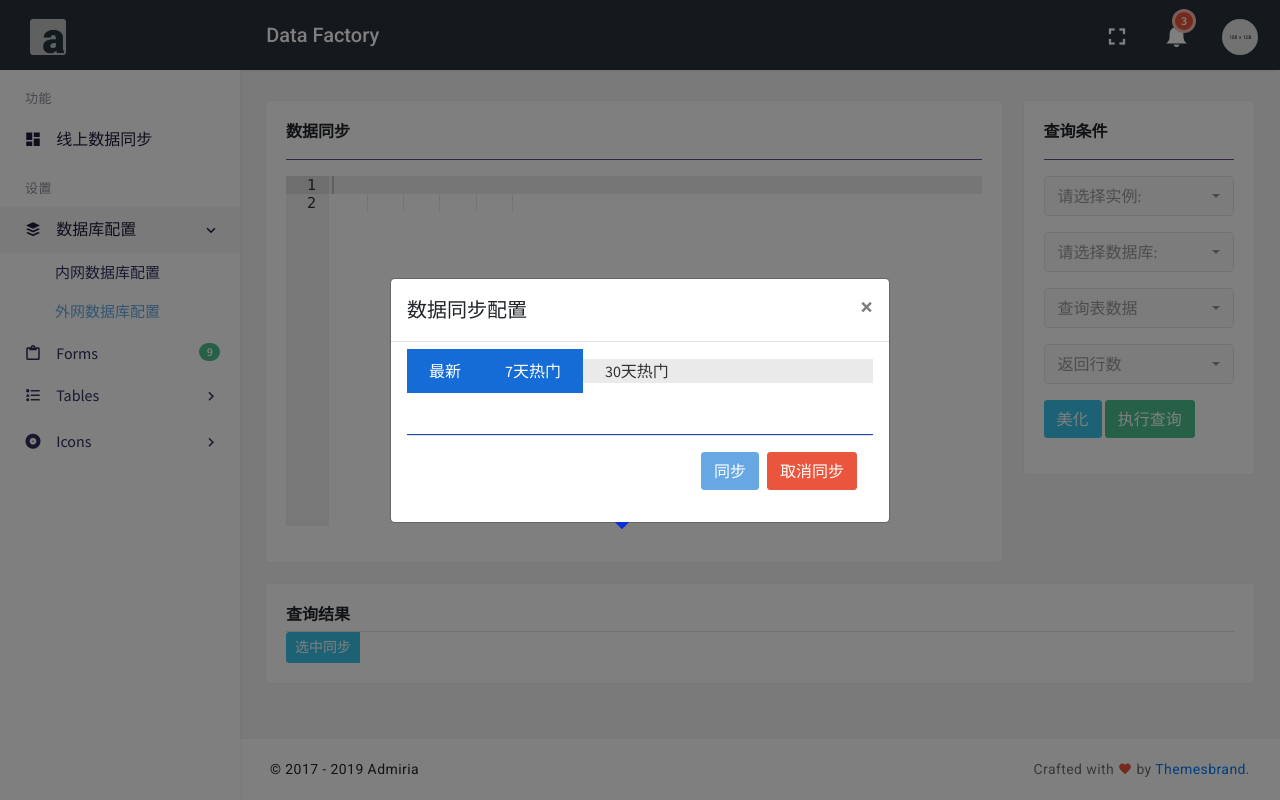
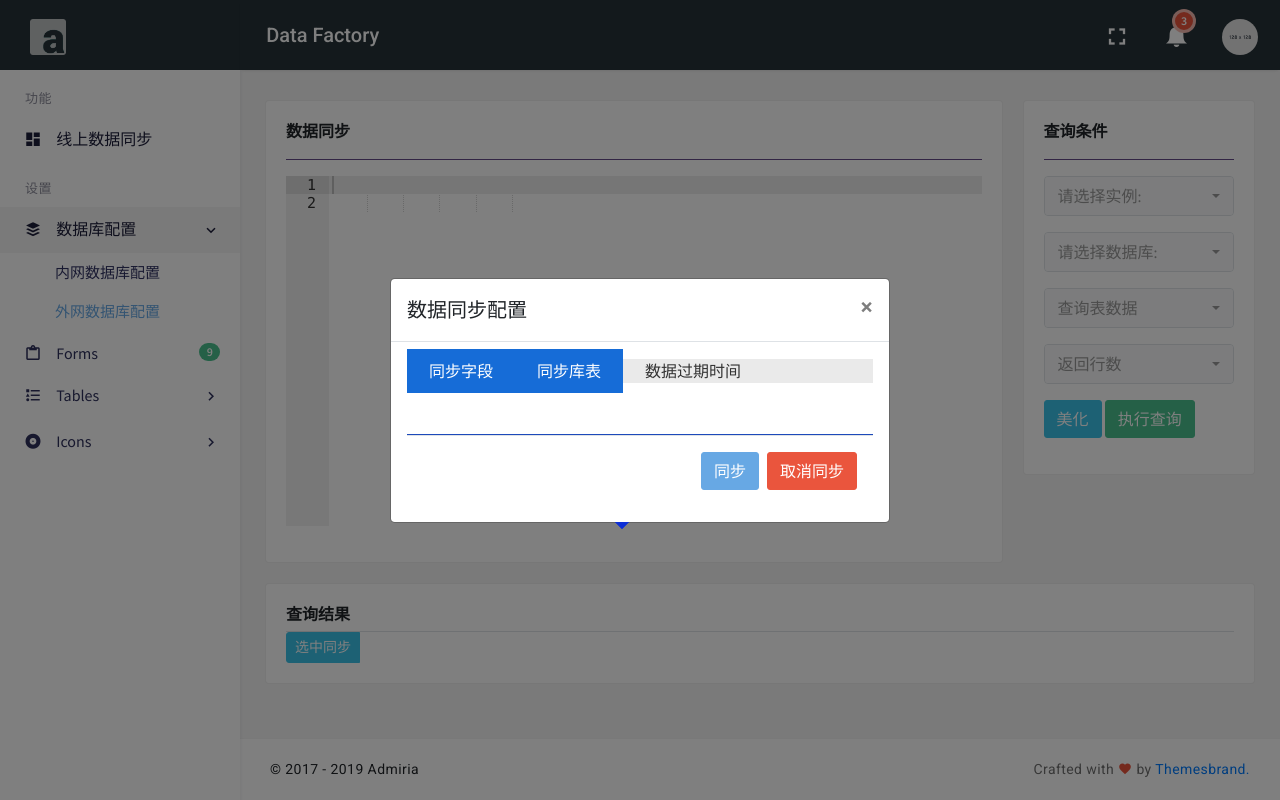
Before and after one commit to Ma-KaiQiang/data_factory_platform, a Django app: page /factory/data_sync/ in a window 1280 px wide, after a click on "选中同步". Run offline with Django 4.2, Linux system fonts and the light colour scheme; data that the repository does not hold is empty; parts of the project's set-up code (start-up, migrations or seed data) failed here and were passed over; some libraries are stand-ins or nearby versions; some web fonts are replaced.

```diff
--- a/templates/data_sync.html
+++ b/templates/data_sync.html
@@ -170,9 +170,9 @@
                                                 <div class="tab" role="tabpanel">
                                                     <!-- Nav tabs -->
                                                     <ul class="nav nav-tabs" role="tablist" style="margin-top:1px;" id="docTabs">
-                                                        <li role="presentation" class="active"><a href="#Section_new" aria-controls="home" role="tab" data-toggle="tab">最新</a>
-                                                        <li role="presentation" class="active"><a href="#Section_week" aria-controls="profile" role="tab" data-toggle="tab">7天热门</a>
-                                                        <li role="presentation"><a href="#Section_month" aria-controls="messages" role="tab" data-toggle="tab">30天热门</a>
+                                                        <li role="presentation" class="active"><a href="#Section_new" aria-controls="home" role="tab" data-toggle="tab">同步字段</a>
+                                                        <li role="presentation" class="active"><a href="#Section_week" aria-controls="profile" role="tab" data-toggle="tab">同步库表</a>
+                                                        <li role="presentation"><a href="#Section_month" aria-controls="messages" role="tab" data-toggle="tab">数据过期时间</a>
                                                     </ul>
                                                     <!-- Tab panes -->
                                                     <div class="tab-content">
```
